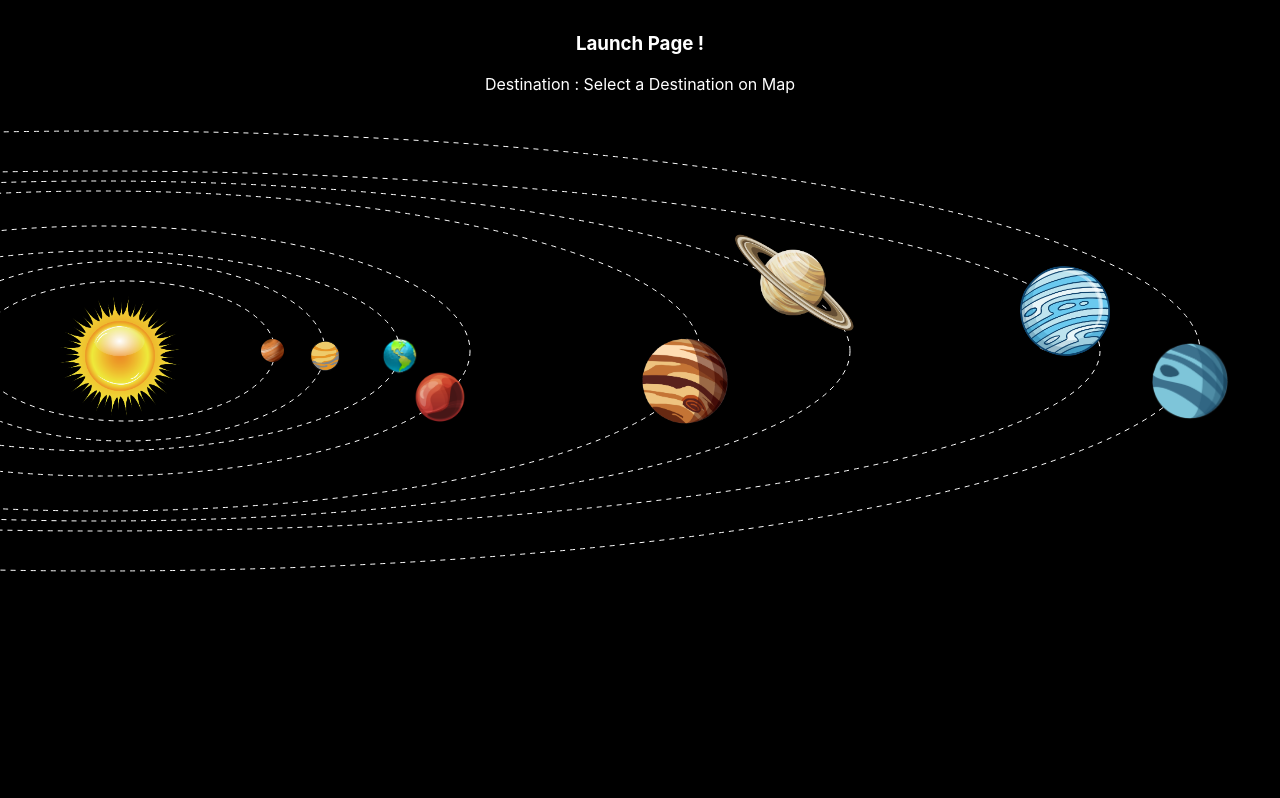
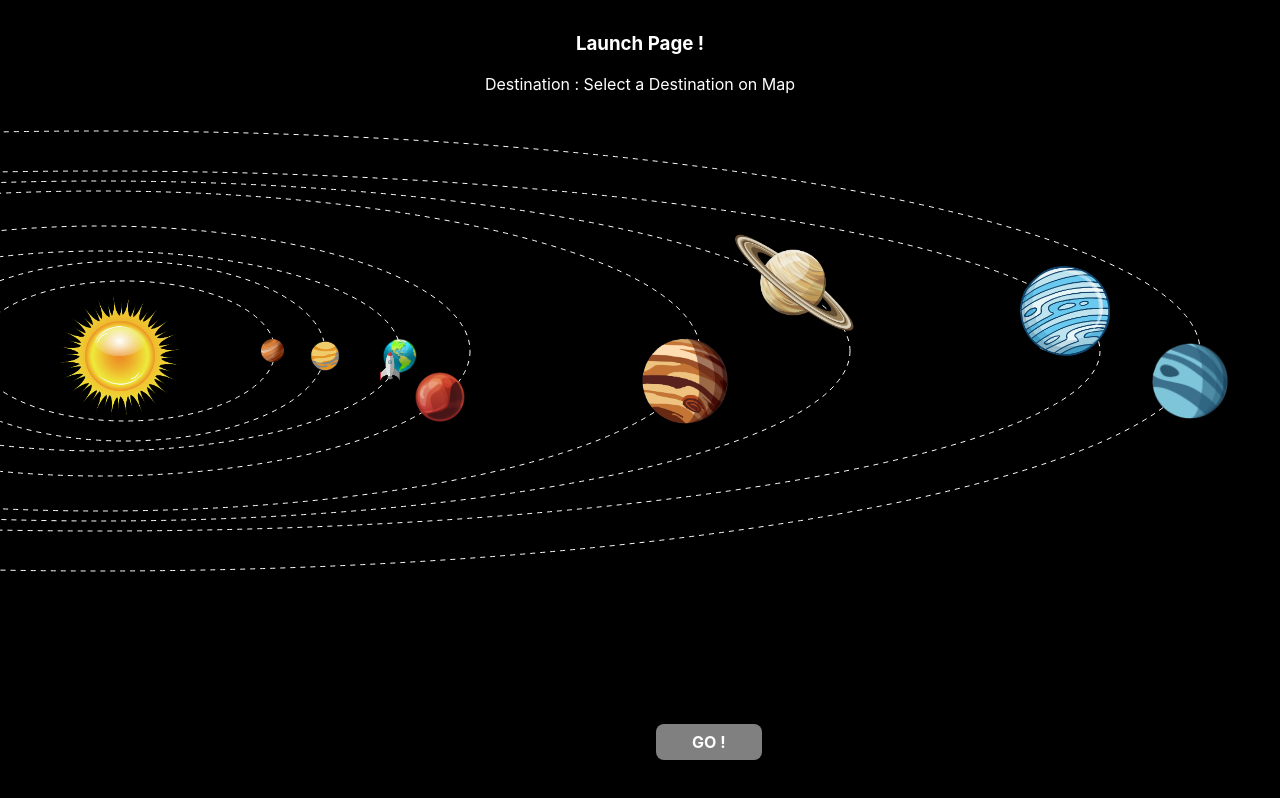
Before and after one commit to anshuman2051/brahmandaApp, a React (Create React App) app: page /launch in a window 1280 px wide. Built offline with nearby package versions, Linux system fonts and the light colour scheme.

Commit message:
adding animation

```diff
--- a/src/containers/launch/Launch.js
+++ b/src/containers/launch/Launch.js
@@ -1,7 +1,14 @@
 import React from 'react';
 import classes from './Launch.module.css'
+import { TimelineLite, CSSPlugin } from "gsap/all";
 
 class Launch extends React.Component{
+    constructor(props){
+        super(props);
+        this.rocketRef = React.createRef();
+        this.rocketTween = null;
+    }
+
     state = {
         data : null,
         planets : [
@@ -84,8 +91,12 @@ class Launch extends React.Component{
         destination : null
     }
 
+
     componentDidMount = ()=>{
-        this.setState({ data : this.props?.location?.state})
+        this.setState({ data : this.props?.location?.state});
+        this.rocketTween = new TimelineLite({ paused:true }).to(this.rocketRef?.current, 2 , {x : "100"});
+        // this.rocketTween
+        //     .to(this.rocketRef, 2 , {display : "none"});
     }
 
     render(){
@@ -132,6 +143,7 @@ class Launch extends React.Component{
                     <ellipse cx="100" cy="225" rx="1100" ry="220" className={classes.orbit}/>
 
 
+
                     {/* path of rocket */}
                     {
                         destination ?
@@ -155,8 +167,21 @@ class Launch extends React.Component{
                                     />
                         })
                     }
+                    {
+                        // rocket
+                        destination || true?
+                            <image x="380" y = "210" width="20px" height="60px" href={require('../../res/rocket.png')} ref={this.rocketRef} />
+                        :
+                            null
+                    }
 
                 </svg>
+                <center
+                    className={classes.launchBtn + ( destination ? "" :  (" "+ classes.disabled))}
+                    onClick={()=>this.rocketTween?.play()}
+                >
+                    GO !
+                </center>
             </div>
         );
     }
--- a/src/containers/launch/Launch.module.css
+++ b/src/containers/launch/Launch.module.css
@@ -22,3 +22,23 @@
     fill: none;
     stroke-width: 1px;
 }
+
+.disabled{
+    cursor : not-allowed!important;
+    background-color: gray!important;
+}
+
+.launchBtn{
+    background-color: #3d05ad;
+    padding: 0.5rem 0.8rem;
+    margin : 0.5rem 1rem;
+    text-align: center;
+    left: 50%;
+    position: fixed;
+    bottom: 32px;
+    width: 80px;
+    border-radius: 8px;
+    color : white;
+    font-weight: bold;
+    cursor: pointer;
+}
```
Also changed, not shown: src/res/rocket.png (added).
